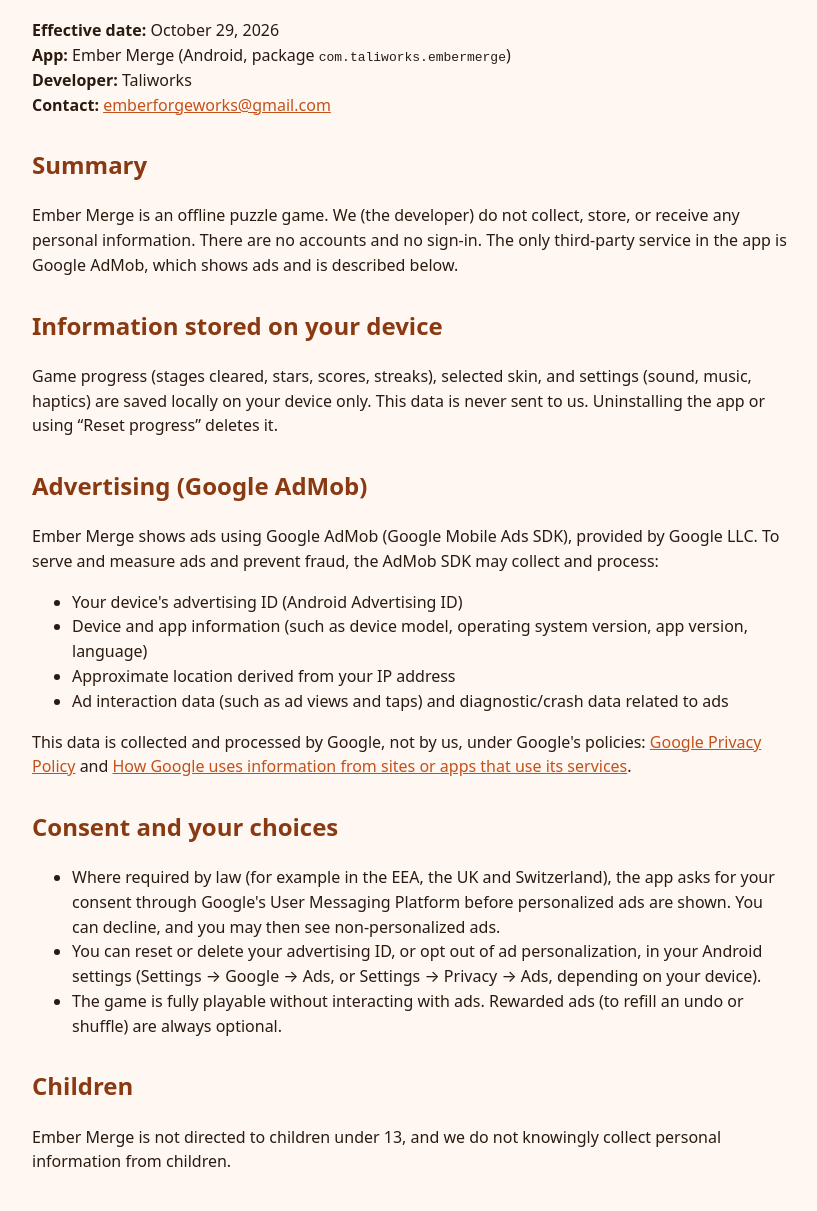
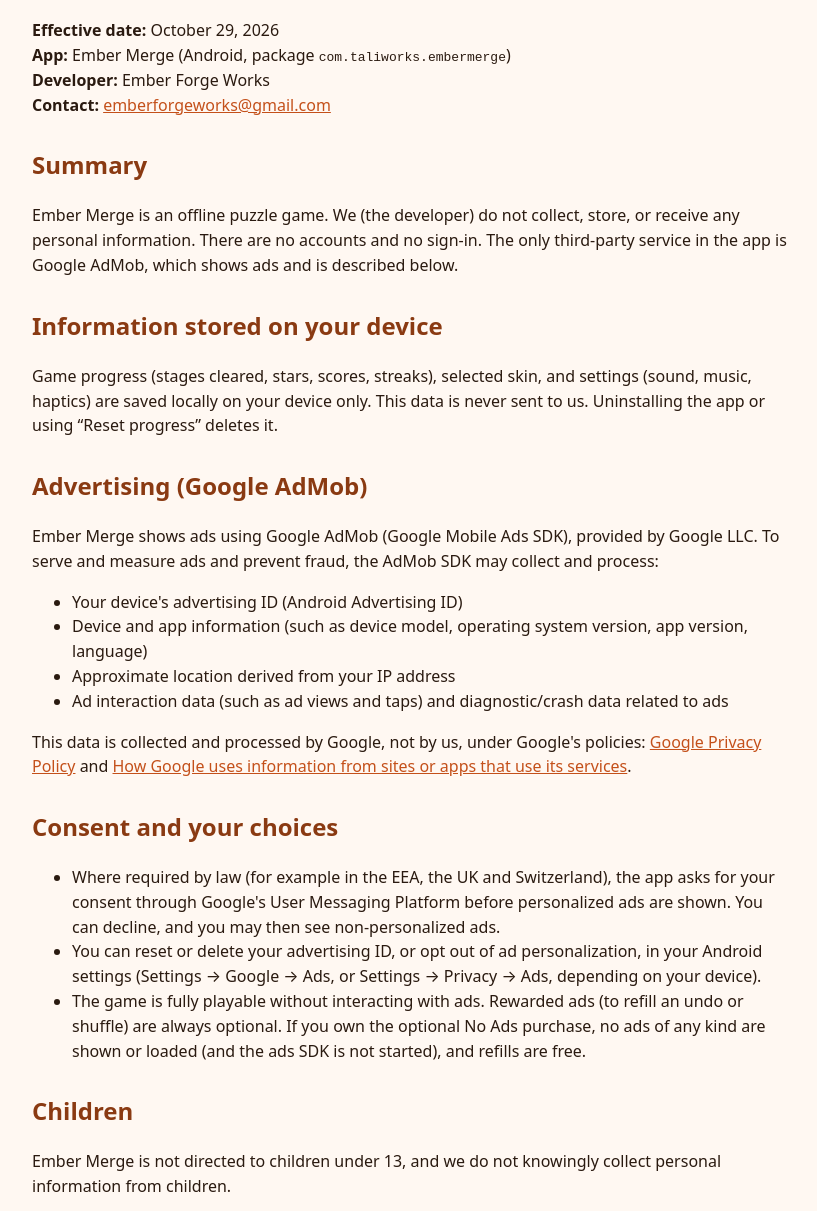
Before and after one commit to emberforgeworks-png/emberforgeworks-png.github.io, a plain HTML site: page index.html in a window 1280 px wide. Shown: the part 85-1296 px from the top of the page, without its empty margins (228-1045 px from the left). Drawn offline with Linux system fonts and the light colour scheme.

Commit message:
Update privacy policy: Ember Forge Works, NO ADS removes all ads

```diff
--- a/index.html
+++ b/index.html
@@ -13,7 +13,7 @@
 <h1>Ember Merge — Privacy Policy</h1>
 <p><strong>Effective date:</strong> October 29, 2026<br>
 <strong>App:</strong> Ember Merge (Android, package <code>com.taliworks.embermerge</code>)<br>
-<strong>Developer:</strong> Taliworks<br>
+<strong>Developer:</strong> Ember Forge Works<br>
 <strong>Contact:</strong> <a href="mailto:emberforgeworks@gmail.com">emberforgeworks@gmail.com</a></p>
 
 <h2>Summary</h2>
@@ -38,7 +38,7 @@
 <ul>
 <li>Where required by law (for example in the EEA, the UK and Switzerland), the app asks for your consent through Google's User Messaging Platform before personalized ads are shown. You can decline, and you may then see non-personalized ads.</li>
 <li>You can reset or delete your advertising ID, or opt out of ad personalization, in your Android settings (Settings → Google → Ads, or Settings → Privacy → Ads, depending on your device).</li>
-<li>The game is fully playable without interacting with ads. Rewarded ads (to refill an undo or shuffle) are always optional.</li>
+<li>The game is fully playable without interacting with ads. Rewarded ads (to refill an undo or shuffle) are always optional. If you own the optional No Ads purchase, no ads of any kind are shown or loaded (and the ads SDK is not started), and refills are free.</li>
 </ul>
 
 <h2>Children</h2>
```
Also changed, not shown: privacy-policy.html (+2 -2 lines).
